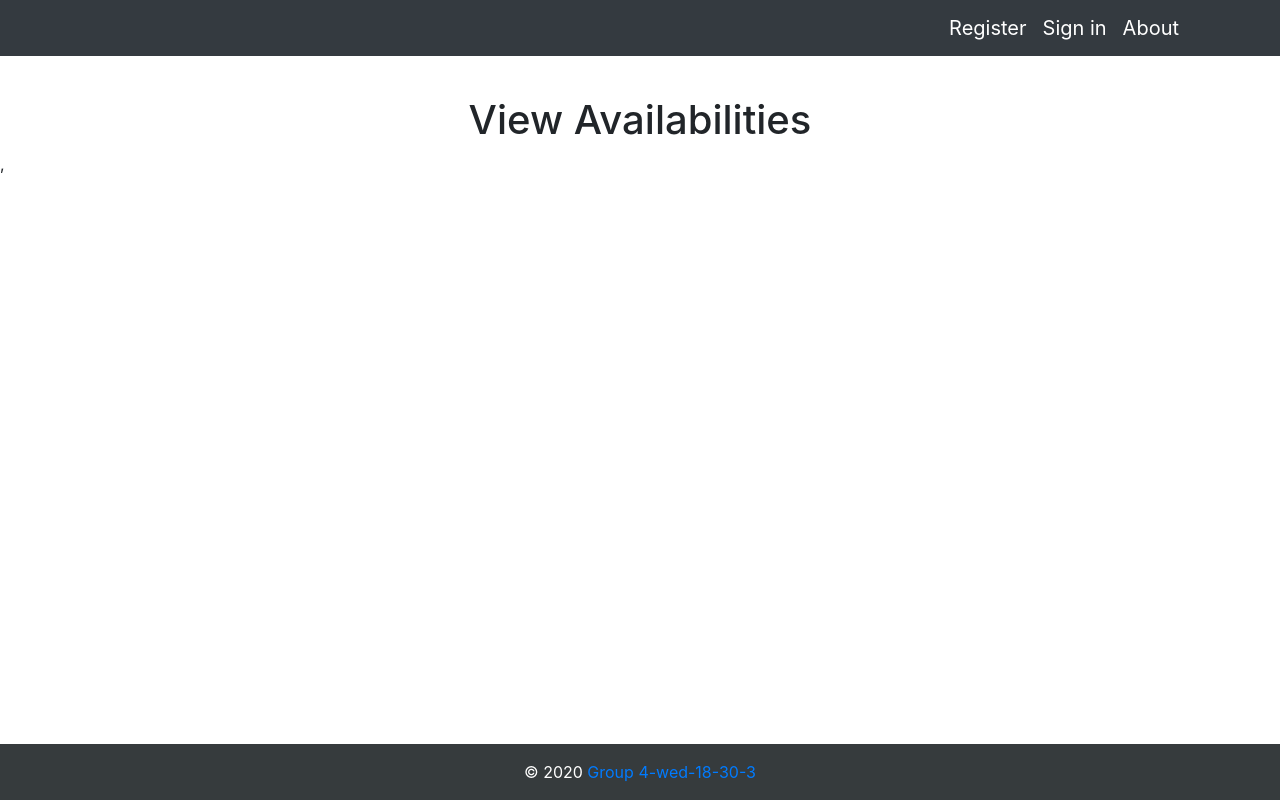
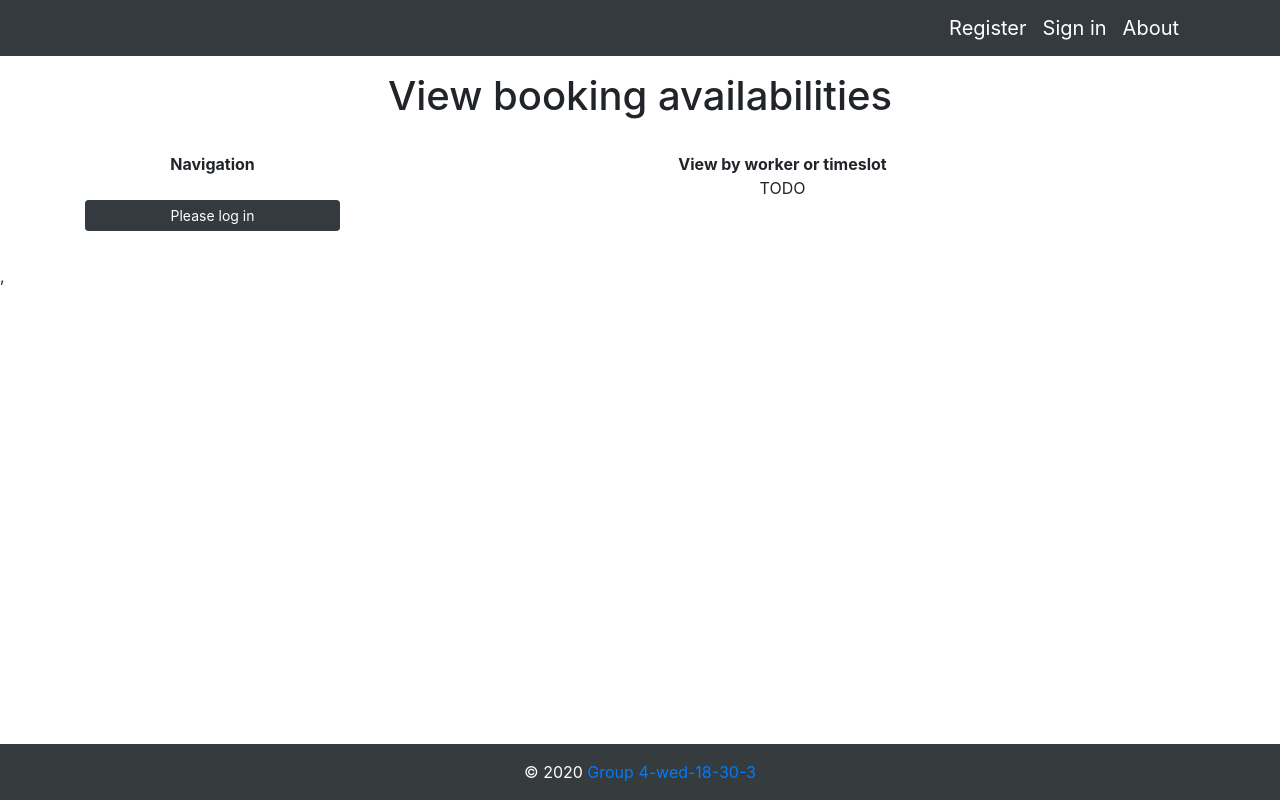
Before and after one commit to RMIT-SEPT/majorproject-4-wed-18-30-3, a React (Create React App) app in the folder FrontEnd/frontend-react/: page /availabilites in a window 1280 px wide. Built offline with nearby package versions, Linux system fonts and the light colour scheme.

Commit message:
add nav bar to availabilities screen

```diff
--- a/FrontEnd/frontend-react/src/components/AvailabilitiesScreen/AvailabilitiesScreen.js
+++ b/FrontEnd/frontend-react/src/components/AvailabilitiesScreen/AvailabilitiesScreen.js
@@ -1,23 +1,44 @@
 import React, { Component } from 'react'
 import "bootstrap/dist/css/bootstrap.min.css"
-import Header from '../Layout/Header';
-import Footer from '../Layout/Footer';
+import NavPane from '../Layout/NavPane'
+import Header from '../Layout/Header'
+import Footer from '../Layout/Footer'
+import AvailabilitiesPane from './AvailabilitiesPane'
 
 class AvailabilitiesScreen extends Component {
     render() {
         return (
-            <div>
-                <Header
-                    id={this.props.id}
+            <div className="container" id="cancel_screen_container">
+                <Header id={this.props.id}
                     userName={this.props.userName}
                     address={this.props.address}
                     phone={this.props.phone}
                     userType={this.props.userType}
                     token={this.props.token}/>
-                    <br/><br/><br/><br/>
+                <br/><br/><br/>
 
-                <h1>View Availabilities</h1>
+                <h1>View booking availabilities</h1>
 
+                <div className="row">
+                    <div className="col-sm-3">
+                        <NavPane
+                            id={this.props.id}
+                            userName={this.props.userName}
+                            address={this.props.address}
+                            phone={this.props.phone}
+                            userType={this.props.userType}
+                            token={this.props.token}/>
+                    </div>
+                    <div className="col-sm-9">
+                        <AvailabilitiesPane
+                            id={this.props.id}
+                            userName={this.props.userName}
+                            address={this.props.address}
+                            phone={this.props.phone}
+                            userType={this.props.userType}
+                            token={this.props.token}/>
+                    </div>
+                </div>
                 <Footer/>
             </div>
         )
```
